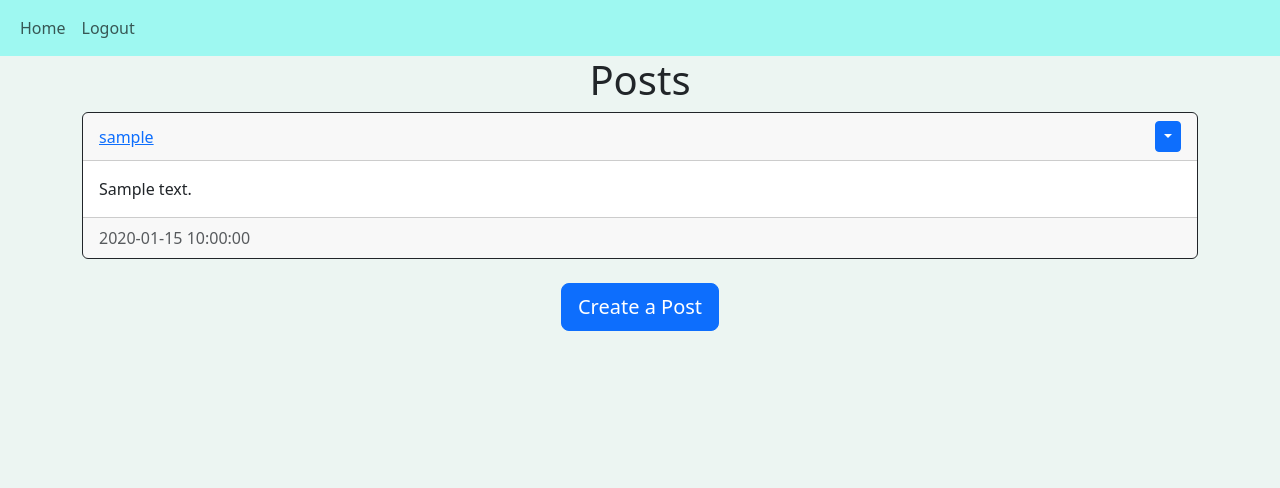
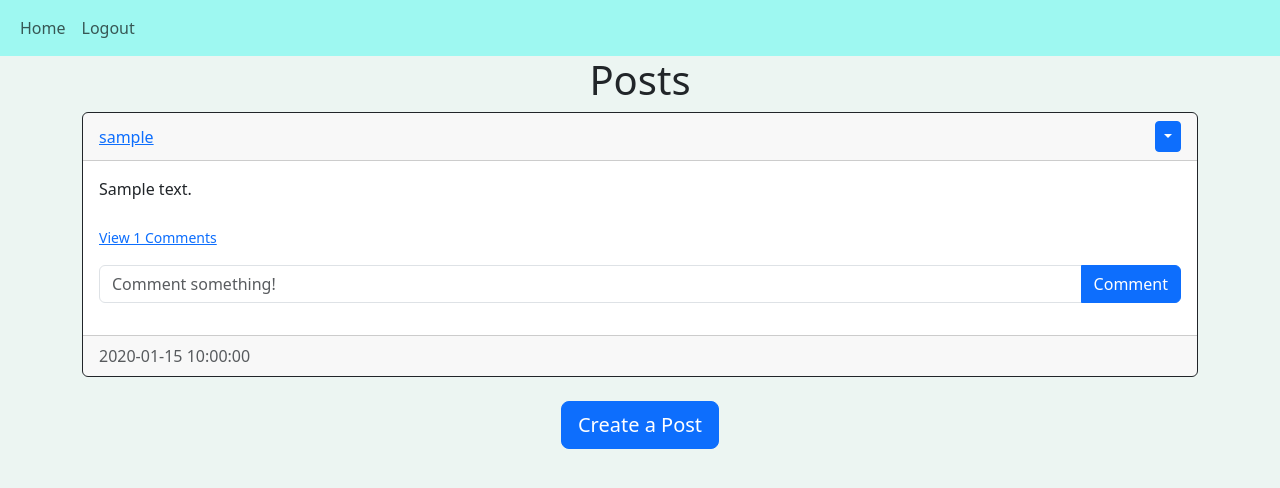
Before and after one commit to Kumor96/Blog-Flask, a Flask app: page / in a window 1280 px wide. Shown: the top 488 px of the page. Run offline with Flask 2, Linux system fonts and the light colour scheme; a user stored in the database is signed in; tables that the repository leaves empty hold one stand-in row (values such as "Sample post").

Commit message:
Add comments

```diff
--- a/website/__init__.py
+++ b/website/__init__.py
@@ -18,7 +18,7 @@ def create_app():
     app.register_blueprint(auth, url_prefix="/")
     app.register_blueprint(views, url_prefix="/")
 
-    from .models import User, Post
+    from .models import User, Post, Comment
 
     create_database(app)
 
--- a/website/templates/posts_div.html
+++ b/website/templates/posts_div.html
@@ -1,4 +1,5 @@
-{% extends "base.html" %} {% block title %}Home{% endblock %} {% block content%}
+{% extends "base.html" %} {% block title %}Home{% endblock %} {% block content
+  %}
   <h1 align="center">{% block header %}Posts{% endblock %}</h1>
   <div id="posts">
     {% for post in posts %}
@@ -22,10 +23,70 @@
       </div>
       <div class="card-body">
         <div class="card-text">{{post.text}}</div>
+        <br />
+        <div class="collapse" id="comments-{{post.id}}">
+          <div class="card">
+            <div class="card-body" id="comments-expanded-{{post.id}}">
+              {% for comment in post.comments %}
+              <div class="d-flex justify-content-between align-items-center">
+                <div>
+                  <a href="/posts/{{comment.user.username}}"
+                    >{{comment.user.username}}</a
+                  >: {{comment.text}}
+                </div>
+                <div>
+                  <small class="text-muted"> {{comment.date_created}}</small>
+                  {% if user.id == comment.author or user.id == post.author %}
+                  <div class="btn-group">
+                    <button
+                      type="button"
+                      class="btn btn-sm btn-primary dropdown-toggle"
+                      data-bs-toggle="dropdown"
+                    ></button>
+                    <ul class="dropdown-menu">
+                      <li>
+                        <a
+                          href="/delete-comment/{{comment.id}}"
+                          class="dropdown-item"
+                          >Delete</a
+                        >
+                      </li>
+                    </ul>
+                  </div>
+                  {% endif %}
+                </div>
+              </div>
+              {% endfor %}
+            </div>
+          </div>
+        </div>
+        <p class="card-text">
+          {% if post.comments|length > 0 %}
+          <a data-bs-toggle="collapse" href="#comments-{{post.id}}" role="button">
+            <small>View {{post.comments|length}} Comments</small>
+          </a>
+          {% else %}
+          <small class="text-muted">No Comments</small>
+          {% endif %}
+        </p>
+        <form
+          class="input-group mb-3"
+          method="POST"
+          action="/create-comment/{{post.id}}"
+        >
+          <input
+            type="text"
+            id="text"
+            name="text"
+            class="form-control"
+            placeholder="Comment something!"
+          />
+          <button type="submit" class="btn btn-primary">Comment</button>
+        </form>
       </div>
       <div class="card-footer text-muted">{{post.date_created}}</div>
     </div>
-    </br> {% endfor %}
+    <br/ > {% endfor %}
   </div>
   {% block footer %}
   <div align="center">
--- a/website/views.py
+++ b/website/views.py
@@ -1,6 +1,6 @@
 from flask import Blueprint, render_template, redirect, url_for, request, flash
 from flask_login import login_required, current_user
-from .models import Post, User
+from .models import Post, User, Comment
 from . import db
 
 views = Blueprint("views", __name__)
@@ -55,3 +55,39 @@ def delete_post(post_id):
     else:
         flash("Post not found", category='error')
         return redirect(url_for('views.home'))
+
+
+@views.route("/create-comment/<post_id>", methods=['POST'])
+@login_required
+def create_comment(post_id):
+    text = request.form.get('text')
+
+    if not text:
+        flash('Comment cannot be empty.', category='error')
+    else:
+        post = Post.query.filter_by(id=post_id)
+        if post:
+            comment = Comment(
+                text=text, author=current_user.id, post_id=post_id)
+            db.session.add(comment)
+            db.session.commit()
+        else:
+            flash('Post does not exist.', category='error')
+
+    return redirect(url_for('views.home'))
+
+
+@views.route("/delete-comment/<comment_id>")
+@login_required
+def delete_comment(comment_id):
+    comment = Comment.query.filter_by(id=comment_id).first()
+
+    if not comment:
+        flash('Comment does not exist.', category='error')
+    elif current_user.id != comment.author and current_user.id != comment.post.author:
+        flash('You do not have permission to delete this comment.', category='error')
+    else:
+        db.session.delete(comment)
+        db.session.commit()
+
+    return redirect(url_for('views.home'))
```
Also changed, not shown: website/models.py (+9 -0 lines). Lines whose indentation alone changed are shown as unchanged.
